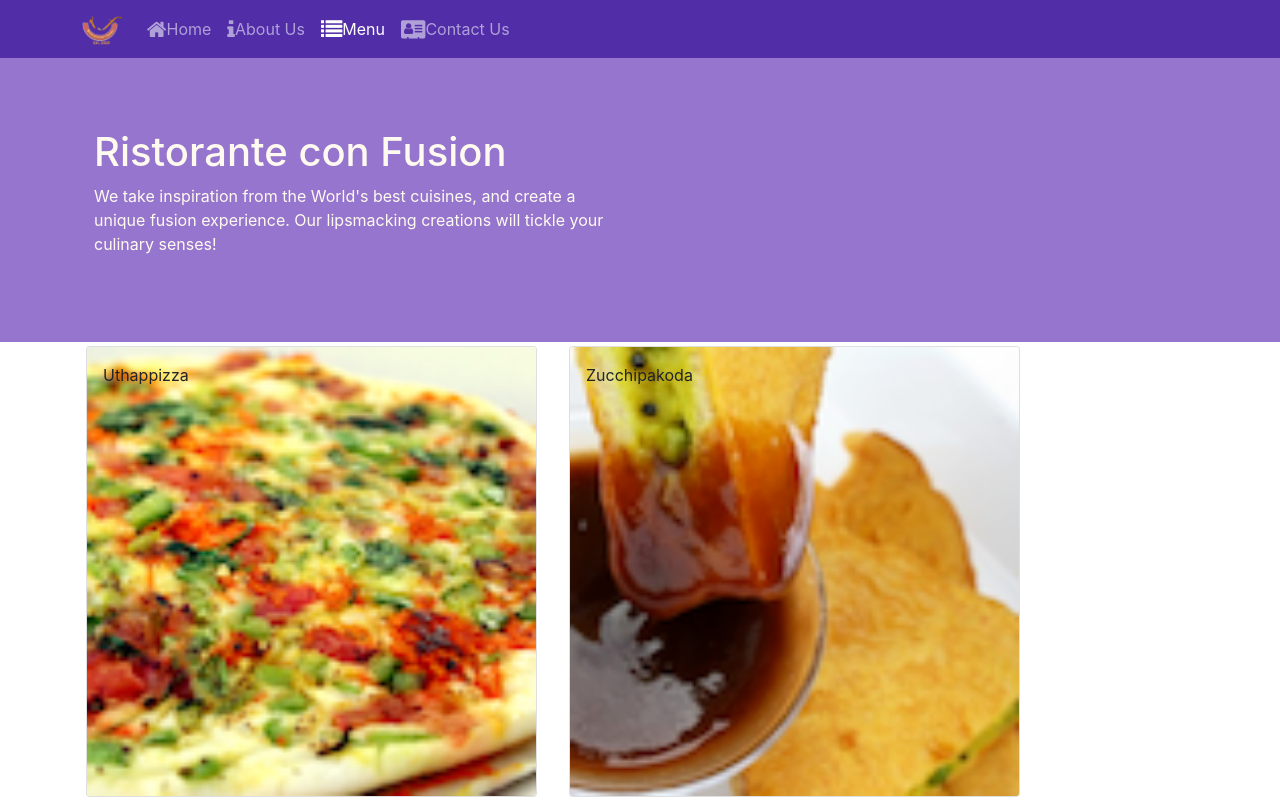
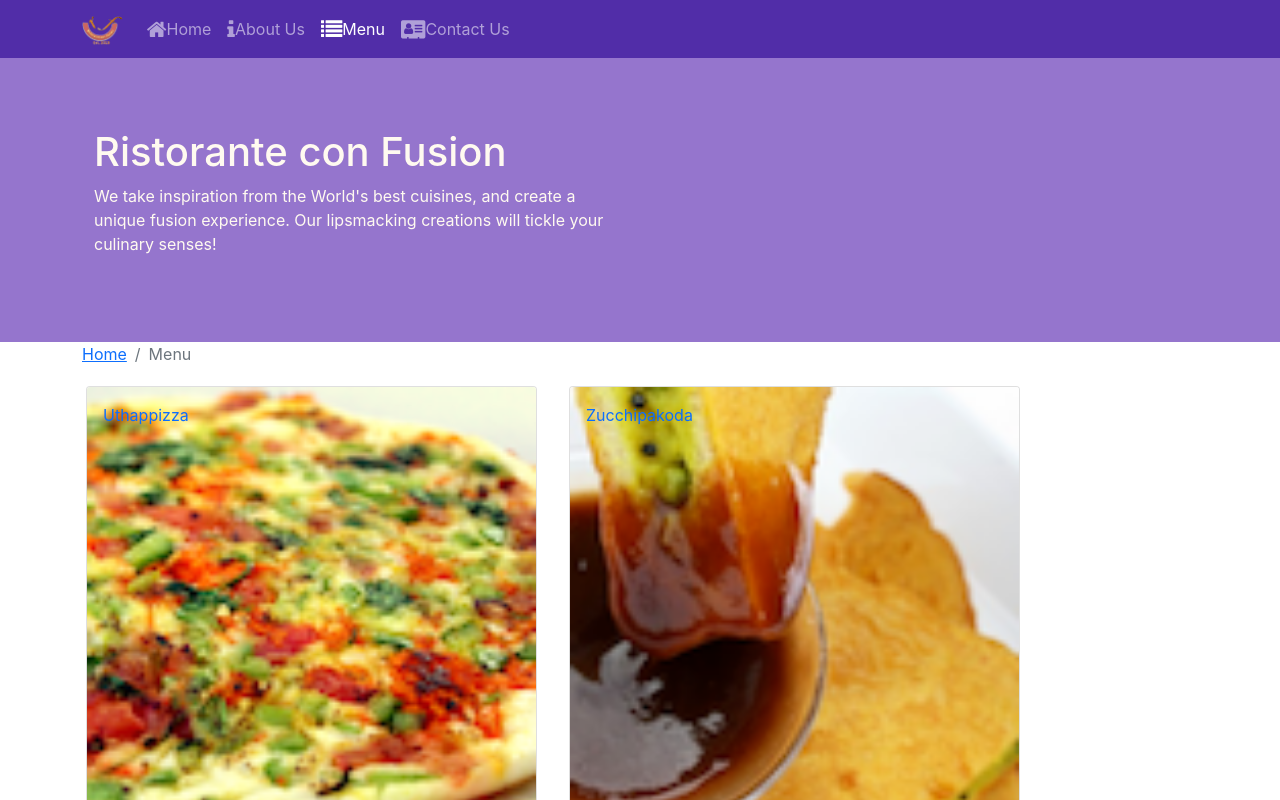
Before and after one commit to knight-dev-00/React-Restaurant, a React (Create React App) app: page /menu in a window 1280 px wide. Shown: the top 800 px of the page. Built offline with nearby package versions, Linux system fonts and the light colour scheme.

Commit message:
Single Page Applications Part 2

```diff
--- a/src/components/ContactComponent.js
+++ b/src/components/ContactComponent.js
@@ -1,8 +1,16 @@
 import React from 'react';
+import { Breadcrumb, BreadcrumbItem } from 'reactstrap';
+import { Link } from 'react-router-dom';
 
 function Contact(props) {
   return(
     <div className="container">
+      <div className="row">
+        <Breadcrumb>
+          <BreadcrumbItem><Link to="/home">Home</Link></BreadcrumbItem>
+          <BreadcrumbItem active>Contact Us</BreadcrumbItem>
+        </Breadcrumb>
+      </div>
       <div className="row row-content">
         <div className="col-12">
           <h3>Location Information</h3>
@@ -24,7 +32,7 @@ function Contact(props) {
         <div className="col-12 col-sm-11 offset-sm-1">
           <div className="btn-group" role="group">
             <a role="button" className="btn btn-primary" href="tel:+85212345678"><i className="fa fa-phone"></i> Call</a>
-            <a role="button" className="btn btn-info"><i className="fa fa-skype"></i> Skype</a>
+            <a role="button" className="btn btn-info" href="#"><i className="fa fa-skype"></i> Skype</a>
             <a role="button" className="btn btn-success" href="mailto:confusion@food.net"><i className="fa fa-envelope-o"></i> Email</a>
           </div>
         </div>
--- a/src/components/DishDetailComponent.js
+++ b/src/components/DishDetailComponent.js
@@ -1,10 +1,10 @@
 import React from 'react';
-import { Card, CardImg, CardImgOverlay, CardText, CardBody, CardTitle } from 'reactstrap';
+import { Card, CardImg, CardImgOverlay, CardText, CardBody, CardTitle, Breadcrumb, BreadcrumbItem } from 'reactstrap';
 import { Media } from 'reactstrap';
+import { Link } from 'react-router-dom';
 
-function RenderDish(dish) {
-  if (dish !=null) {
-    const comments = dish.comments.map((comment) => {
+function RenderDish(dish, dishComments) {
+    const comments = dishComments.map((comment) => {
       return(
         <Media body key={comment.id}>
           <p>{comment.comment}</p>
@@ -31,15 +31,18 @@ function RenderDish(dish) {
           </div>
         </div>
     )
-  } else {
-    <div></div>
-  }
 }
 
 function DishDetail(props) {
   return(
     <div className="container">
-      {RenderDish(props.dish)};
+      <div className="row">
+        <Breadcrumb>
+          <BreadcrumbItem><Link to="/menu">Menu</Link></BreadcrumbItem>
+          <BreadcrumbItem active>{props.dish.name}</BreadcrumbItem>
+        </Breadcrumb>
+      </div>
+      {RenderDish(props.dish, props.comments)};
     </div>
   )
 }
--- a/src/components/MainComponent.js
+++ b/src/components/MainComponent.js
@@ -27,10 +27,19 @@ class Main extends Component {
       console.log(this.state)
       return(
         <Home
-          dish={this.state.dishes.filter((dish) => dish.featured)[0]}
-          promotion={this.state.promotions.filter((promo) => promo.featured)[0]}
-          leader={this.state.leaders.filter((leader) => leader.featured)[0]}
-          />
+            dish={this.state.dishes.filter((dish) => dish.featured)[0]}
+            promotion={this.state.promotions.filter((promo) => promo.featured)[0]}
+            leader={this.state.leaders.filter((leader) => leader.featured)[0]}
+        />
+      )
+    }
+
+    const DishWithId = ({match}) => {
+      return(
+        <DishDetail
+            dish={this.state.dishes.filter((dish) => dish.id === parseInt(match.params.dishId, 10))[0]}
+            comments={this.state.comments.filter((comment) => comment.dishId === parseInt(match.params.dishId, 10))}
+        />
       )
     }
 
@@ -41,6 +50,7 @@ class Main extends Component {
           <Route path="/home" component={HomePage} />
           <Route path="/contactus" component={Contact} />
           <Route exact path="/menu" component={() => <Menu dishes={this.state.dishes} />} />
+          <Route path="/menu/:dishId" component={DishWithId} />
           <Redirect to="/home" />
         </Switch>
         <Footer />
--- a/src/components/MenuComponent.js
+++ b/src/components/MenuComponent.js
@@ -1,14 +1,17 @@
 import React from 'react';
-import { Card, CardImg, CardImgOverlay, CardText, CardBody, CardTitle } from 'reactstrap';
+import { Card, CardImg, CardImgOverlay, CardText, CardBody, CardTitle, Breadcrumb, BreadcrumbItem } from 'reactstrap';
+import { Link } from 'react-router-dom';
 
 function RenderMenuItem({dish, onClick}) {
   return(
-    <Card onClick={() => onClick(dish.id)}>
-      <CardImg src={dish.image} alt={dish.name} />
-      <CardImgOverlay body className="ml-5">
-        <CardTitle heading>{dish.name}</CardTitle>
-      </CardImgOverlay>
-      </Card>
+    <Card>
+      <Link to={`/menu/${dish.id}`}>
+        <CardImg src={dish.image} alt={dish.name} />
+        <CardImgOverlay body className="ml-5">
+          <CardTitle heading>{dish.name}</CardTitle>
+        </CardImgOverlay>
+      </Link>
+    </Card>
   );
 }
 
@@ -16,12 +19,18 @@ function Menu(props) {
   const menu = props.dishes.map((dish) => {
     return(
       <div key={dish.id} className="col-12 col-md-5 m-1">
-        <RenderMenuItem dish={dish} onClick={props.onClick} />
+        <RenderMenuItem dish={dish} />
       </div>
     )
   })
   return(
     <div className="container">
+      <div className="row">
+        <Breadcrumb>
+          <BreadcrumbItem><Link to="/home">Home</Link></BreadcrumbItem>
+          <BreadcrumbItem active>Menu</BreadcrumbItem>
+        </Breadcrumb>
+      </div>
       <div className="row">
         {menu}
       </div>
```
